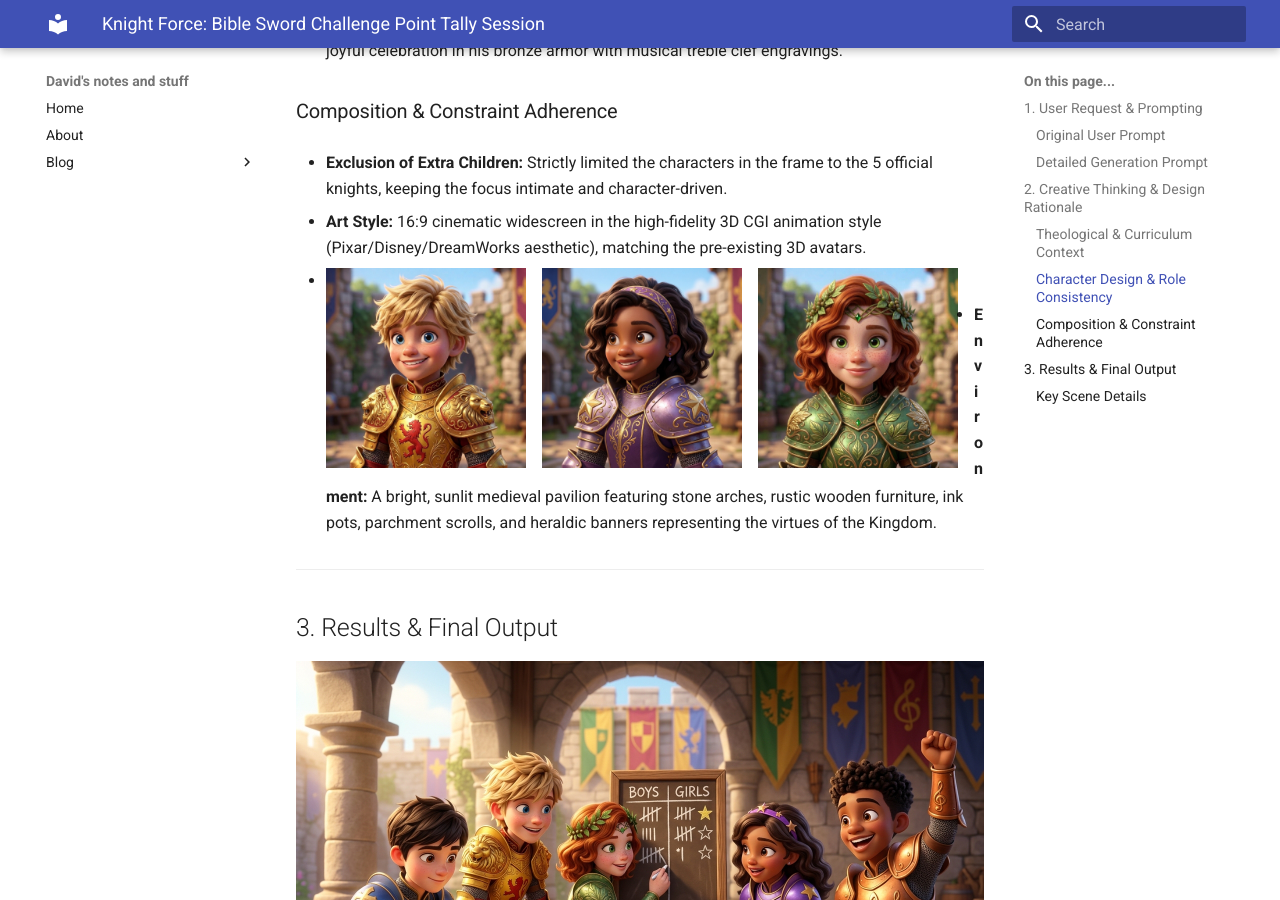
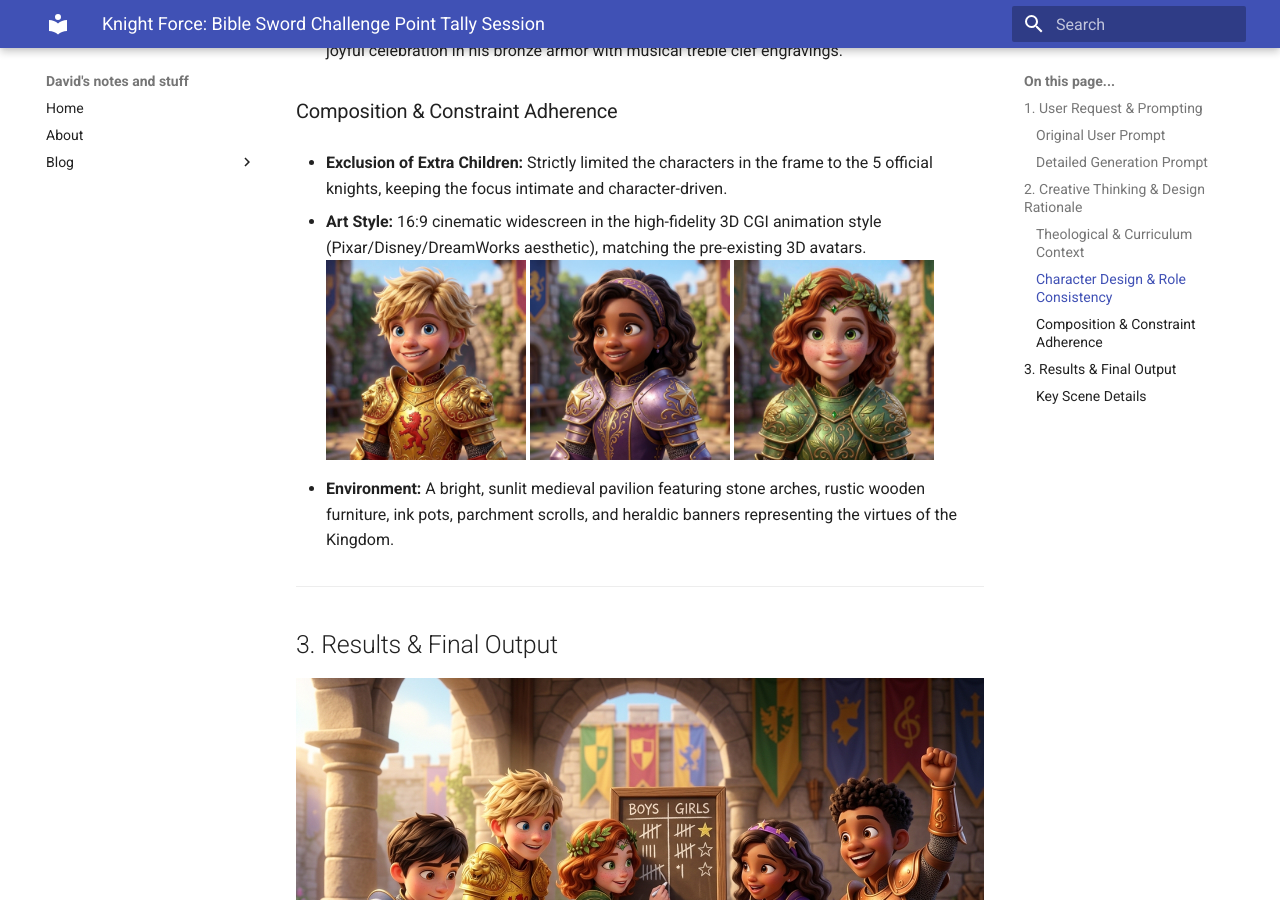
Before and after one commit to dmcewing/website, an MkDocs documentation site: the page built from docs/kids/points_tally.md, in a window 1280 px wide and 900 px high, scrolled down 2106 px. Built offline with MkDocs 1.6.1 and Material for MkDocs 9.7.7, drawn with Linux system fonts in a browser that asks for light colours.

Commit message:
Points Tally

```diff
--- a/docs/kids/points_tally.md
+++ b/docs/kids/points_tally.md
@@ -50,7 +50,7 @@ Based on [characters](./profiles.md):
 * **Exclusion of Extra Children:** Strictly limited the characters in the frame to the 5 official knights, keeping the focus intimate and character-driven.
 
 * **Art Style:** 16:9 cinematic widescreen in the high-fidelity 3D CGI animation style (Pixar/Disney/DreamWorks aesthetic), matching the pre-existing 3D avatars.
-  * ![Sir Braveheart Profile Picture](3D/leo_3D_Profile.jpg){ align=left width="200" } ![Lady Faith Profile Picture](3D/Chloe_3D_Profile.jpg){ align=left width="200" } ![Lady Kindness Profile Picture](3D/Mia_3D_Profile.jpg){ align=left width="200" }
+  ![Sir Braveheart Profile Picture](3D/leo_3D_Profile.jpg){ width="200" } ![Lady Faith Profile Picture](3D/Chloe_3D_Profile.jpg){ width="200" } ![Lady Kindness Profile Picture](3D/Mia_3D_Profile.jpg){ width="200" }
 
 * **Environment:** A bright, sunlit medieval pavilion featuring stone arches, rustic wooden furniture, ink pots, parchment scrolls, and heraldic banners representing the virtues of the Kingdom.
 
```
